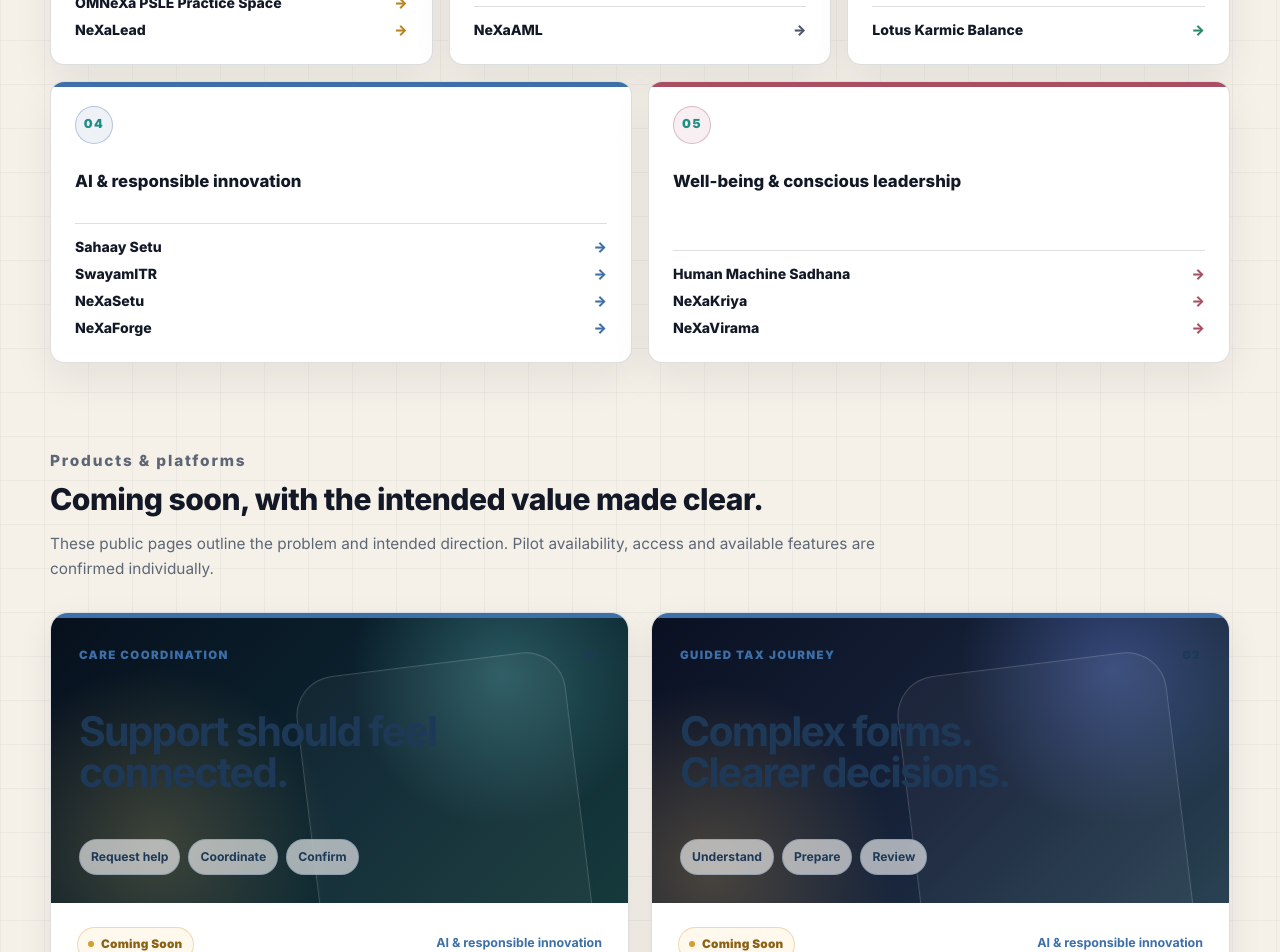
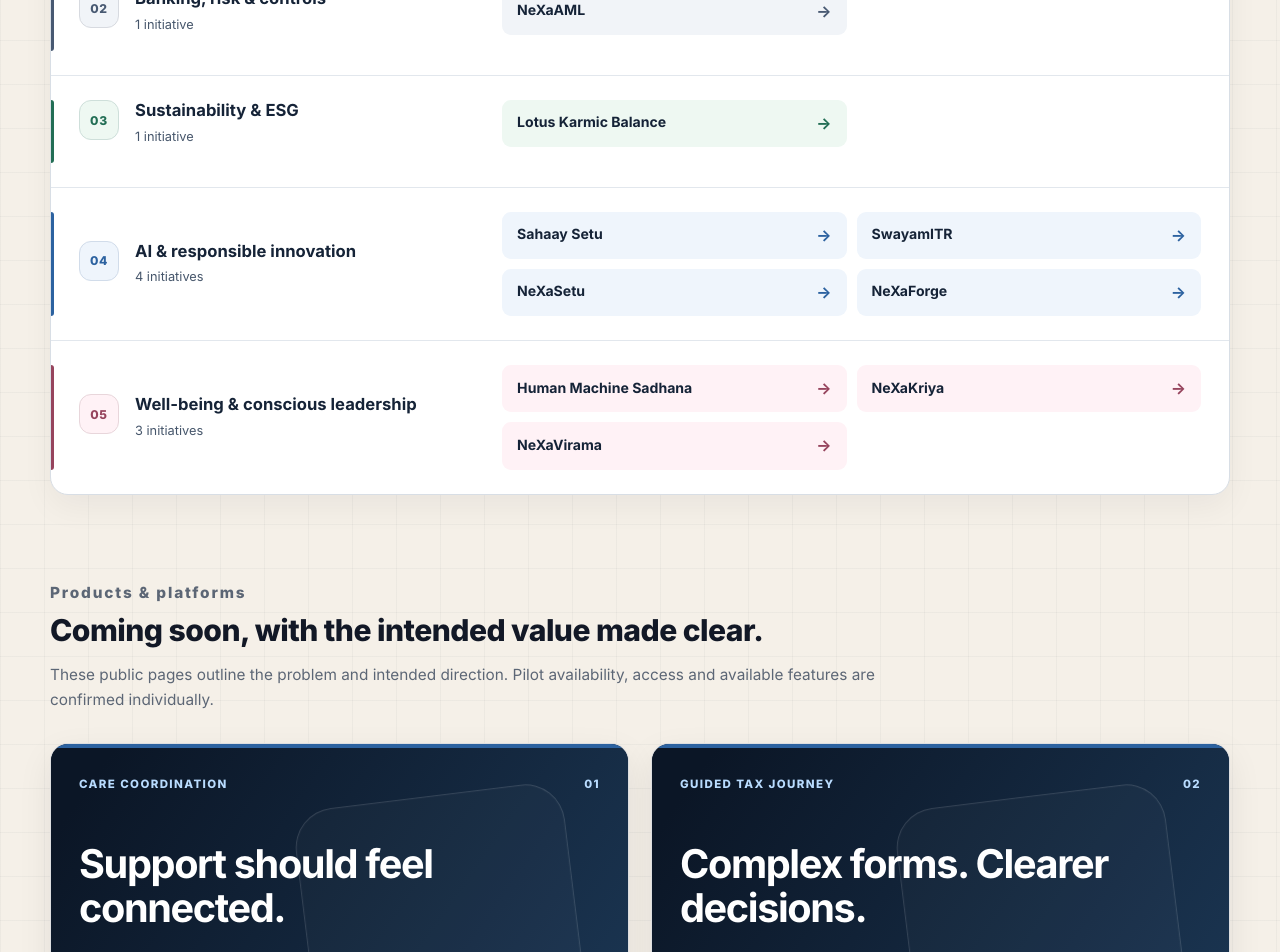
Before and after one commit to HumanSamaritan/OMNEXAFuture, a Next.js app: page /work in a window 1280 px wide. Shown: the part 840-1792 px from the top of the page. Built offline with nearby package versions, Linux system fonts and the light colour scheme.

Commit message:
Improve contrast across all product cards and align service navigation

```diff
--- a/app/work/page.tsx
+++ b/app/work/page.tsx
@@ -134,7 +134,7 @@ function getCategoryName(serviceSlug: string) {
 
 export default function WorkPage() {
   return (
-    <main>
+    <main className="work-page">
       <script
         type="application/ld+json"
         dangerouslySetInnerHTML={{ __html: JSON.stringify(collectionSchema) }}
@@ -160,8 +160,8 @@ export default function WorkPage() {
           <p className="eyebrow">One ecosystem</p>
           <h2>Browse OMNeXa work by service area.</h2>
           <p>
-            Each service area takes visitors to a public product overview or advisory section. Unfinished product
-            environments are not linked from this website.
+            Find an initiative by the outcome that matters to you. Explore a product overview or learn more
+            about the service area behind it.
           </p>
         </div>
         <div className="work-segment-grid">
@@ -169,8 +169,17 @@ export default function WorkPage() {
             const relatedProducts = products.filter((product) => product.serviceSlug === segment.slug);
             return (
               <article className={`work-segment-card segment-${segment.slug}`} key={segment.slug}>
-                <span className="work-segment-index">{String(segmentIndex + 1).padStart(2, "0")}</span>
-                <h3><a href={segment.href}>{segment.shortTitle}</a></h3>
+                <div className="work-segment-heading">
+                  <span className="work-segment-index" aria-hidden="true">{String(segmentIndex + 1).padStart(2, "0")}</span>
+                  <div>
+                    <h3><a href={segment.href}>{segment.shortTitle}</a></h3>
+                    <p className="work-segment-count">
+                      {relatedProducts.length > 0
+                        ? `${relatedProducts.length} ${relatedProducts.length === 1 ? "initiative" : "initiatives"}`
+                        : "Advisory services"}
+                    </p>
+                  </div>
+                </div>
                 {relatedProducts.length > 0 ? (
                   <div className="work-segment-products">
                     {relatedProducts.map((product) => (
@@ -202,7 +211,7 @@ export default function WorkPage() {
           {products.map((product, index) => {
             const segment = serviceSegments.find((item) => item.slug === product.serviceSlug);
             return (
-              <article className={`work-card work-card-${(index % 4) + 1} segment-${product.serviceSlug}`} key={product.slug}>
+              <article className={`work-card segment-${product.serviceSlug}`} key={product.slug}>
                 <a className="work-card-visual" href={`/work/${product.slug}`} aria-label={`Read about ${product.name}`}>
                   <div className="work-visual-topline">
                     <span>{product.visualKicker}</span>
--- a/app/work/work-refine.css
+++ b/app/work/work-refine.css
@@ -1,177 +1,278 @@
-/* Our Work preview refinement: logical service navigation and consistent category colours */
+/* Scoped portfolio styles keep dark visuals and light navigation readable. */
+.work-page {
+  --work-ink: #152337;
+  --work-muted: #46566b;
+  --work-link: #086b70;
+}
 
-.work-service-map {
+/* Category accents have separate colours for light and dark surfaces. */
+.work-page .segment-career-education-purpose-led-growth {
+  --segment-color: #94621a;
+  --segment-soft: #fff8ec;
+  --segment-bright: #f9d48e;
+  --segment-dark: #3b2d18;
+}
+.work-page .segment-banking-transformation-risk-control {
+  --segment-color: #485972;
+  --segment-soft: #f1f4f8;
+  --segment-bright: #cbdcf6;
+  --segment-dark: #27384f;
+}
+.work-page .segment-sustainability-esg-corporate-alignment {
+  --segment-color: #226e55;
+  --segment-soft: #eef8f2;
+  --segment-bright: #a6e9c8;
+  --segment-dark: #163d31;
+}
+.work-page .segment-ai-technology-responsible-innovation {
+  --segment-color: #2c62a0;
+  --segment-soft: #eff5fc;
+  --segment-bright: #b9dcff;
+  --segment-dark: #1b3653;
+}
+.work-page .segment-well-being-conscious-leadership {
+  --segment-color: #96445d;
+  --segment-soft: #fff2f6;
+  --segment-bright: #f8c2d5;
+  --segment-dark: #41273b;
+}
+
+.work-page .work-service-map {
   padding-top: 10px;
   padding-bottom: 58px;
 }
-
-.work-service-map .section-heading {
+.work-page .work-service-map .section-heading {
   margin-bottom: 28px;
 }
-
-.work-segment-grid {
+.work-page .work-service-map .section-heading > p:not(.eyebrow) {
+  color: var(--work-muted);
+}
+.work-page .work-segment-grid {
   display: grid;
-  grid-template-columns: repeat(6, minmax(0, 1fr));
-  gap: 16px;
-  align-items: stretch;
+  grid-template-columns: minmax(0, 1fr);
+  gap: 0;
+  border: 1px solid #d8dee5;
+  border-radius: 18px;
+  background: #fff;
+  box-shadow: 0 12px 32px rgba(18, 24, 38, 0.05);
 }
-
-.work-segment-card {
-  --segment-color: var(--teal);
+.work-page .work-segment-card {
   position: relative;
-  grid-column: span 2;
-  display: flex;
-  min-height: 228px;
-  flex-direction: column;
-  padding: 24px;
-  overflow: hidden;
-  border: 1px solid var(--line);
-  border-radius: 14px;
-  background: var(--panel);
-  box-shadow: 0 16px 42px rgba(18, 24, 38, 0.07);
+  display: grid;
+  grid-template-columns: minmax(0, 0.9fr) minmax(0, 1.6fr);
+  align-items: center;
+  gap: 30px;
+  min-width: 0;
+  min-height: 112px;
+  padding: 24px 28px;
+  border: 0;
+  border-radius: 0;
+  background: transparent;
+  box-shadow: none;
+  transform: none;
 }
-
-.work-segment-card:nth-child(4),
-.work-segment-card:nth-child(5) {
-  grid-column: span 3;
+.work-page .work-segment-card + .work-segment-card {
+  border-top: 1px solid #e2e7ed;
 }
-
-.work-segment-card::before {
+.work-page .work-segment-card::before {
   position: absolute;
-  inset: 0 0 auto;
-  height: 5px;
+  inset: 24px auto 24px 0;
+  width: 3px;
+  border-radius: 0 3px 3px 0;
   background: var(--segment-color);
   content: "";
 }
-
-.work-segment-index {
-  display: inline-flex;
-  width: 38px;
-  height: 38px;
-  align-items: center;
-  justify-content: center;
-  margin-bottom: 16px;
-  border: 1px solid color-mix(in srgb, var(--segment-color) 35%, transparent);
-  border-radius: 999px;
-  background: color-mix(in srgb, var(--segment-color) 9%, white);
+.work-page .work-segment-heading {
+  display: grid;
+  grid-template-columns: 40px minmax(0, 1fr);
+  gap: 16px;
+  align-items: start;
+  min-width: 0;
+}
+.work-page .work-segment-index {
+  display: grid;
+  width: 40px;
+  height: 40px;
+  place-items: center;
+  border: 1px solid color-mix(in srgb, var(--segment-color) 22%, white);
+  border-radius: 12px;
+  background: var(--segment-soft);
   color: var(--segment-color);
   font-size: 0.76rem;
-  font-weight: 900;
-  letter-spacing: 0.08em;
+  font-weight: 800;
+  letter-spacing: 0.06em;
+}
+.work-page .work-segment-heading h3 {
+  margin: 0;
+  color: var(--work-ink);
+  font-size: clamp(1rem, 1.3vw, 1.12rem);
+  line-height: 1.4;
+  font-weight: 750;
+}
+.work-page .work-segment-count {
+  margin: 5px 0 0;
+  color: var(--work-muted);
+  font-size: 0.8rem;
+  line-height: 1.4;
+}
+.work-page .work-segment-products {
+  display: grid;
+  grid-template-columns: repeat(2, minmax(0, 1fr));
+  gap: 10px;
+  min-width: 0;
+}
+.work-page .work-segment-products a {
+  display: flex;
+  min-width: 0;
+  min-height: 46px;
+  align-items: center;
+  justify-content: space-between;
+  gap: 12px;
+  padding: 11px 14px;
+  border: 1px solid transparent;
+  border-radius: 9px;
+  background: var(--segment-soft);
+  color: var(--work-ink);
+  font-size: 0.88rem;
+  font-weight: 650;
+  line-height: 1.45;
+  overflow-wrap: break-word;
+  transition: background 160ms ease, border-color 160ms ease;
+}
+.work-page .work-segment-products a::after {
+  flex: 0 0 auto;
+  color: var(--segment-color);
+  content: "→";
+  font-size: 1rem;
+}
+.work-page .work-segment-products a:hover {
+  border-color: var(--segment-color);
+  background: #fff;
+}
+.work-page .work-segment-heading a:hover,
+.work-page .work-card-meta > a:hover,
+.work-page .work-card-copy h3 a:hover,
+.work-page .work-card-links a:hover {
+  text-decoration: underline;
+  text-underline-offset: 4px;
+}
+.work-page .work-segment-card a:focus-visible,
+.work-page .work-card-copy a:focus-visible {
+  outline: 3px solid var(--segment-color);
+  outline-offset: 4px;
 }
 
-.work-segment-card h3 {
-  margin: 0 0 18px;
-  font-size: 1.05rem;
-  line-height: 1.28;
-}
-
-.work-segment-card h3 a:hover {
-  color: var(--segment-color);
-}
-
-.work-segment-products {
+/* Apply to every product, including future additions, rather than card numbers. */
+.work-page .work-card {
+  min-width: 0;
   display: flex;
   flex-direction: column;
-  gap: 8px;
+}
+.work-page .work-card-visual {
+  gap: 26px;
+  min-height: 300px;
+  border-top: 4px solid var(--segment-color, #2c62a0);
+  background: #0b1626;
+  color: #fff;
+}
+.work-page .work-card-visual::before {
+  background: linear-gradient(125deg, #0b1626 8%, var(--segment-dark, #1b3653) 100%);
+}
+.work-page .work-card-visual::after {
+  background: rgba(255, 255, 255, 0.025);
+  border-color: rgba(255, 255, 255, 0.12);
+  pointer-events: none;
+}
+.work-page .work-card-visual > strong {
+  max-width: 100%;
+  color: #fff;
+  font-size: clamp(1.8rem, 3.1vw, 2.7rem);
+  font-weight: 750;
+  line-height: 1.1;
+  letter-spacing: -0.035em;
+  overflow-wrap: break-word;
+}
+.work-page .work-visual-topline,
+.work-page .work-visual-topline span {
+  color: var(--segment-bright, #b9dcff);
+}
+.work-page .work-visual-topline {
+  font-weight: 800;
+  line-height: 1.5;
+}
+.work-page .work-visual-pills span {
+  border-color: rgba(255, 255, 255, 0.3);
+  background: #142335;
+  color: #f5f9ff;
+  font-weight: 650;
+  backdrop-filter: none;
+}
+.work-page .work-card-visual:focus-visible {
+  outline: 3px solid #fff;
+  outline-offset: -8px;
+}
+.work-page .work-card-copy {
+  flex: 1;
+  display: flex;
+  flex-direction: column;
+  gap: 16px;
+}
+.work-page .work-card-copy h3 {
+  color: var(--work-ink);
+}
+.work-page .work-card-copy > p {
+  min-height: 0;
+  color: var(--work-muted);
+}
+.work-page .work-card-meta > a {
+  color: var(--segment-color, #2c62a0);
+}
+.work-page .work-card-links {
   margin-top: auto;
-  padding-top: 14px;
-  border-top: 1px solid var(--line);
+  padding-top: 12px;
 }
-
-.work-segment-products a {
-  display: flex;
-  align-items: center;
-  justify-content: space-between;
-  gap: 14px;
-  color: var(--ink);
-  font-size: 0.88rem;
-  font-weight: 760;
-  line-height: 1.35;
+.work-page .work-card-links a {
+  color: var(--work-link);
 }
-
-.work-segment-products a::after {
-  color: var(--segment-color);
-  content: "→";
-  font-weight: 900;
-}
-
-.work-segment-products a:hover {
-  color: var(--segment-color);
-}
-
-/* One category colour everywhere: service browser, portfolio card and service link. */
-.segment-career-education-purpose-led-growth { --segment-color: #b98222; --segment-soft: #fff7e8; --segment-soft-2: #f4e5bf; --segment-ink: #3a2b13; }
-.segment-banking-transformation-risk-control { --segment-color: #4b5567; --segment-soft: #f3f5f7; --segment-soft-2: #e1e6ec; --segment-ink: #25303d; }
-.segment-sustainability-esg-corporate-alignment { --segment-color: #2d876f; --segment-soft: #eff8f4; --segment-soft-2: #dbeee6; --segment-ink: #183b31; }
-.segment-ai-technology-responsible-innovation { --segment-color: #3d6fa8; --segment-soft: #eff5fb; --segment-soft-2: #dce9f6; --segment-ink: #1e3957; }
-.segment-well-being-conscious-leadership { --segment-color: #a94f63; --segment-soft: #fff2f5; --segment-soft-2: #f3dde3; --segment-ink: #45232c; }
-
-.work-card.segment-career-education-purpose-led-growth .work-card-visual,
-.work-card.segment-banking-transformation-risk-control .work-card-visual,
-.work-card.segment-sustainability-esg-corporate-alignment .work-card-visual,
-.work-card.segment-ai-technology-responsible-innovation .work-card-visual,
-.work-card.segment-well-being-conscious-leadership .work-card-visual {
-  border-top: 5px solid var(--segment-color);
-  background: linear-gradient(145deg, var(--segment-soft), var(--segment-soft-2)) !important;
-  color: var(--segment-ink) !important;
-}
-
-.work-card.segment-career-education-purpose-led-growth .work-card-visual strong,
-.work-card.segment-banking-transformation-risk-control .work-card-visual strong,
-.work-card.segment-sustainability-esg-corporate-alignment .work-card-visual strong,
-.work-card.segment-ai-technology-responsible-innovation .work-card-visual strong,
-.work-card.segment-well-being-conscious-leadership .work-card-visual strong,
-.work-card.segment-career-education-purpose-led-growth .work-visual-topline span,
-.work-card.segment-banking-transformation-risk-control .work-visual-topline span,
-.work-card.segment-sustainability-esg-corporate-alignment .work-visual-topline span,
-.work-card.segment-ai-technology-responsible-innovation .work-visual-topline span,
-.work-card.segment-well-being-conscious-leadership .work-visual-topline span {
-  color: var(--segment-ink) !important;
-}
-
-.work-card.segment-career-education-purpose-led-growth .work-visual-topline span:first-child,
-.work-card.segment-banking-transformation-risk-control .work-visual-topline span:first-child,
-.work-card.segment-sustainability-esg-corporate-alignment .work-visual-topline span:first-child,
-.work-card.segment-ai-technology-responsible-innovation .work-visual-topline span:first-child,
-.work-card.segment-well-being-conscious-leadership .work-visual-topline span:first-child,
-.work-card.segment-career-education-purpose-led-growth .work-card-meta > a,
-.work-card.segment-banking-transformation-risk-control .work-card-meta > a,
-.work-card.segment-sustainability-esg-corporate-alignment .work-card-meta > a,
-.work-card.segment-ai-technology-responsible-innovation .work-card-meta > a,
-.work-card.segment-well-being-conscious-leadership .work-card-meta > a {
-  color: var(--segment-color) !important;
-}
-
-.work-card.segment-career-education-purpose-led-growth .work-visual-pills span,
-.work-card.segment-banking-transformation-risk-control .work-visual-pills span,
-.work-card.segment-sustainability-esg-corporate-alignment .work-visual-pills span,
-.work-card.segment-ai-technology-responsible-innovation .work-visual-pills span,
-.work-card.segment-well-being-conscious-leadership .work-visual-pills span {
-  border-color: color-mix(in srgb, var(--segment-color) 24%, transparent) !important;
-  background: rgba(255, 255, 255, 0.62) !important;
-  color: var(--segment-ink) !important;
+.work-page .work-status {
+  background: #fff7e8;
+  color: #80530d;
 }
 
 @media (max-width: 980px) {
-  .work-segment-grid {
-    grid-template-columns: repeat(2, minmax(0, 1fr));
+  .work-page .work-segment-card {
+    grid-template-columns: minmax(0, 0.85fr) minmax(0, 1.15fr);
+    gap: 24px;
+    padding: 24px;
   }
-
-  .work-segment-card,
-  .work-segment-card:nth-child(4),
-  .work-segment-card:nth-child(5) {
-    grid-column: auto;
+  .work-page .work-segment-products {
+    grid-template-columns: minmax(0, 1fr);
   }
 }
-
 @media (max-width: 640px) {
-  .work-segment-grid {
-    grid-template-columns: 1fr;
+  .work-page .work-segment-card {
+    grid-template-columns: minmax(0, 1fr);
+    gap: 18px;
+    padding: 22px 20px;
   }
-
-  .work-segment-card {
-    min-height: 0;
-    padding: 22px;
+  .work-page .work-segment-heading {
+    align-items: center;
+    gap: 12px;
+  }
+  .work-page .work-segment-card::before {
+    top: 22px;
+    bottom: 22px;
+  }
+  .work-page .work-card-visual {
+    min-height: 270px;
+    padding: 24px;
+  }
+  .work-page .work-card-copy {
+    padding: 22px 24px 24px;
   }
 }
+@media (prefers-reduced-motion: reduce) {
+  .work-page .work-segment-products a {
+    transition: none;
+  }
+}
```
